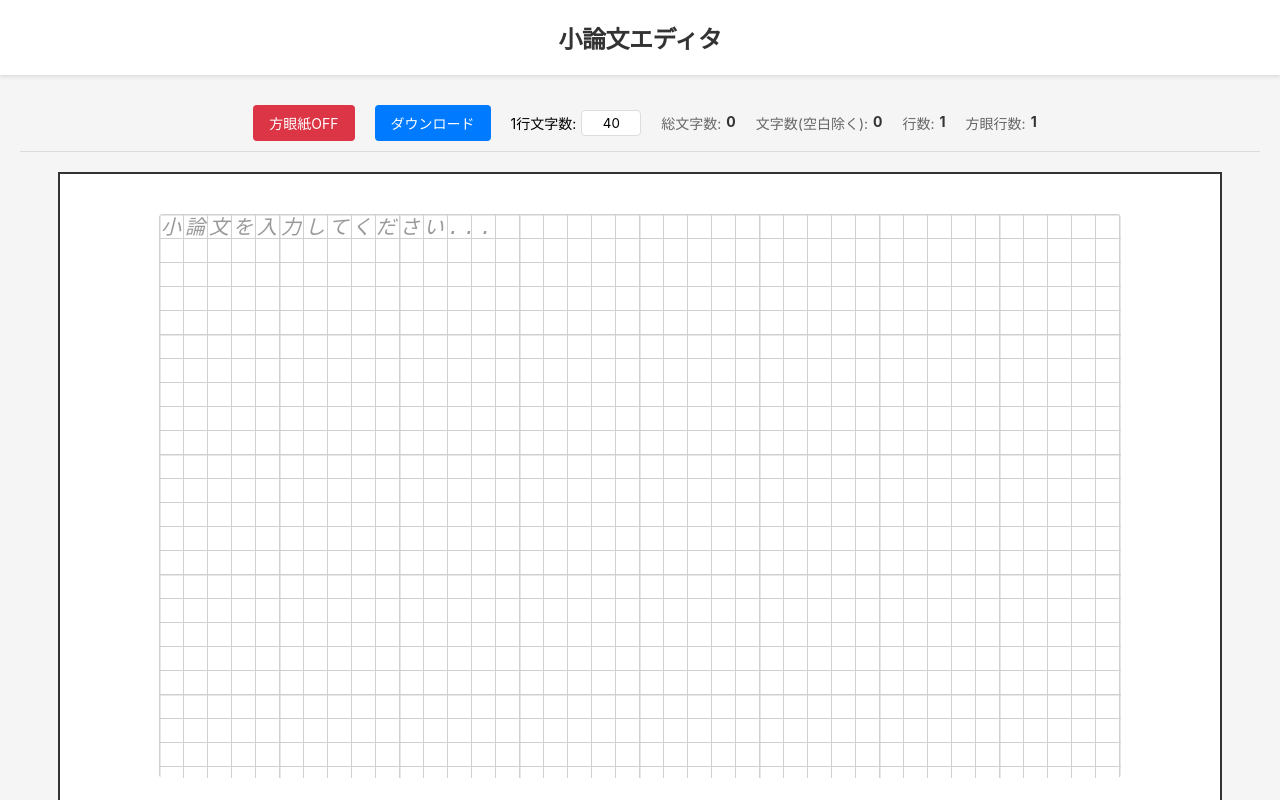
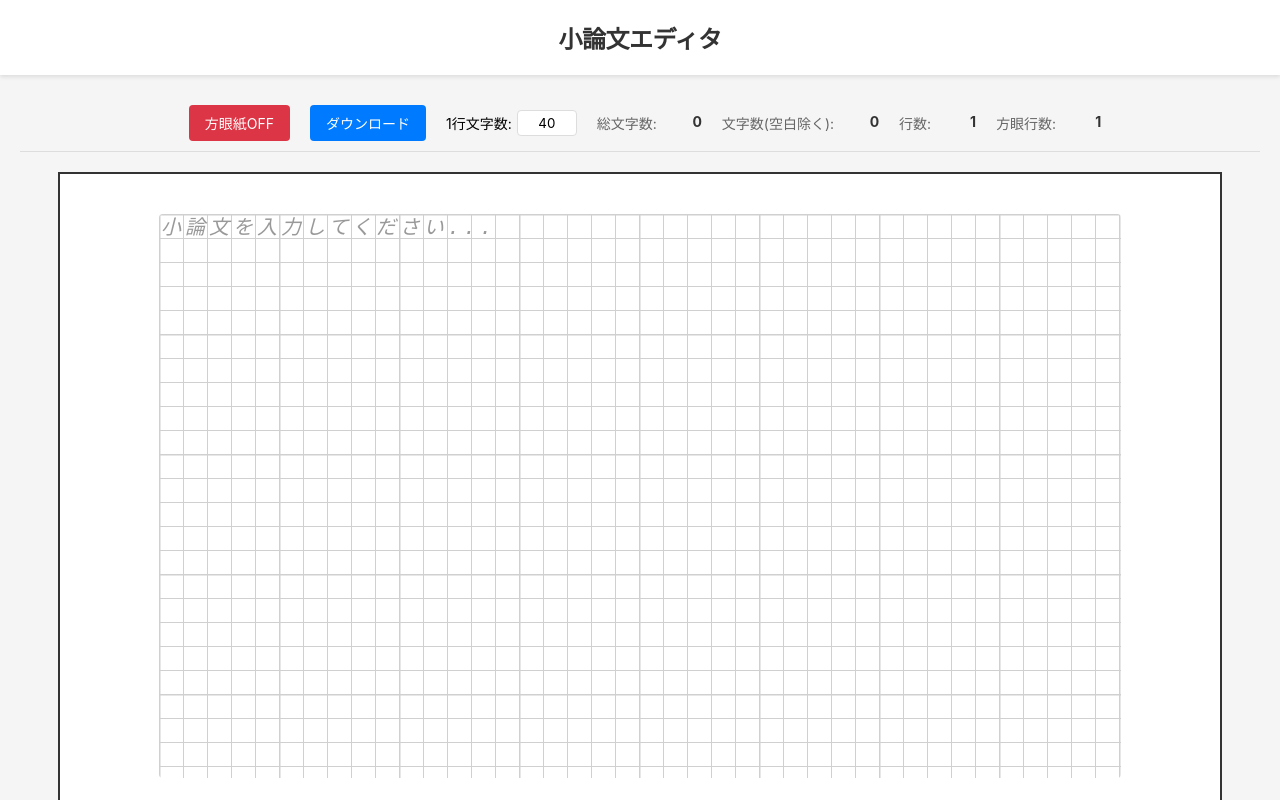
Before and after one commit to 118thmobius/grid-writer, a React (Vite) app: page / in a window 1280 px wide. Built offline with nearby package versions, Linux system fonts and the light colour scheme.

Commit message:
fix css for set the counter width

```diff
--- a/src/components/TextEditor.css
+++ b/src/components/TextEditor.css
@@ -175,6 +175,9 @@
 .counter-value {
   font-weight: bold;
   color: #333;
+  min-width: 40px;
+  text-align: right;
+  display: inline-block;
 }
 
 .editor-status {
```
